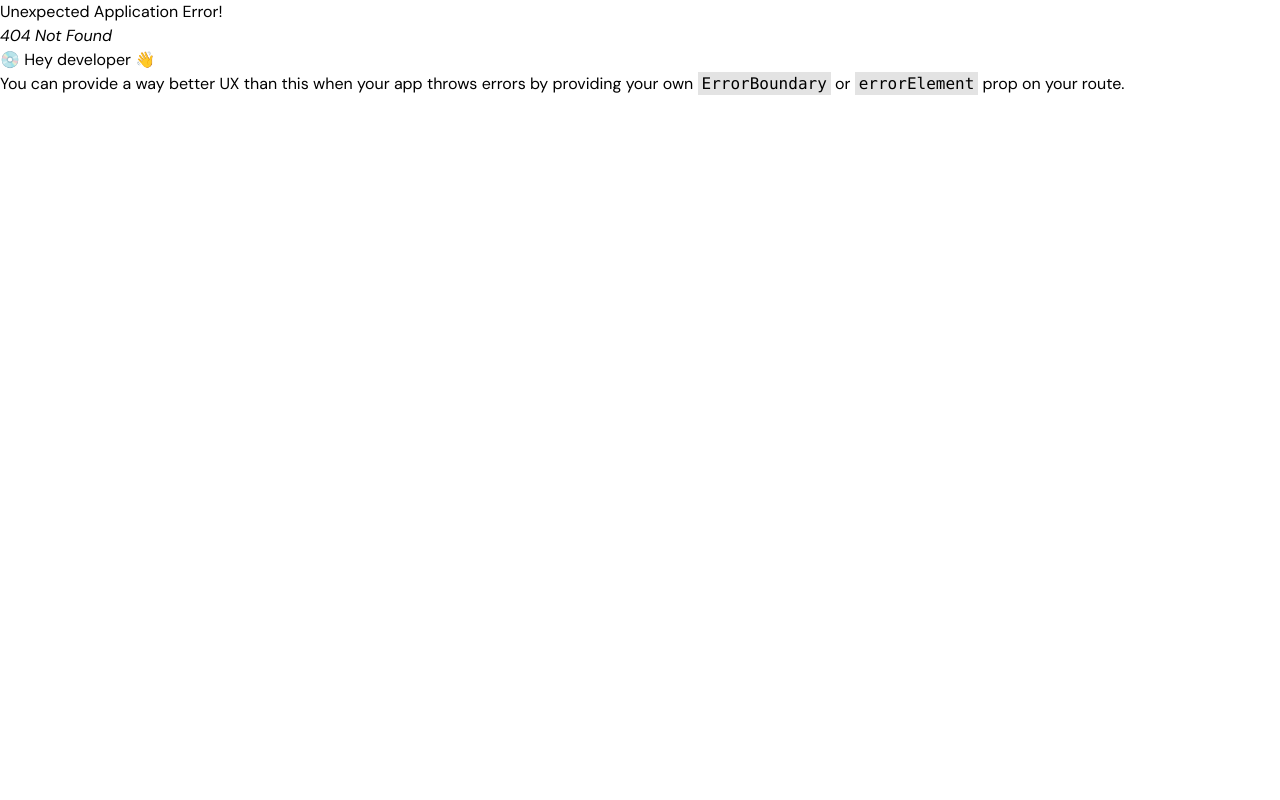
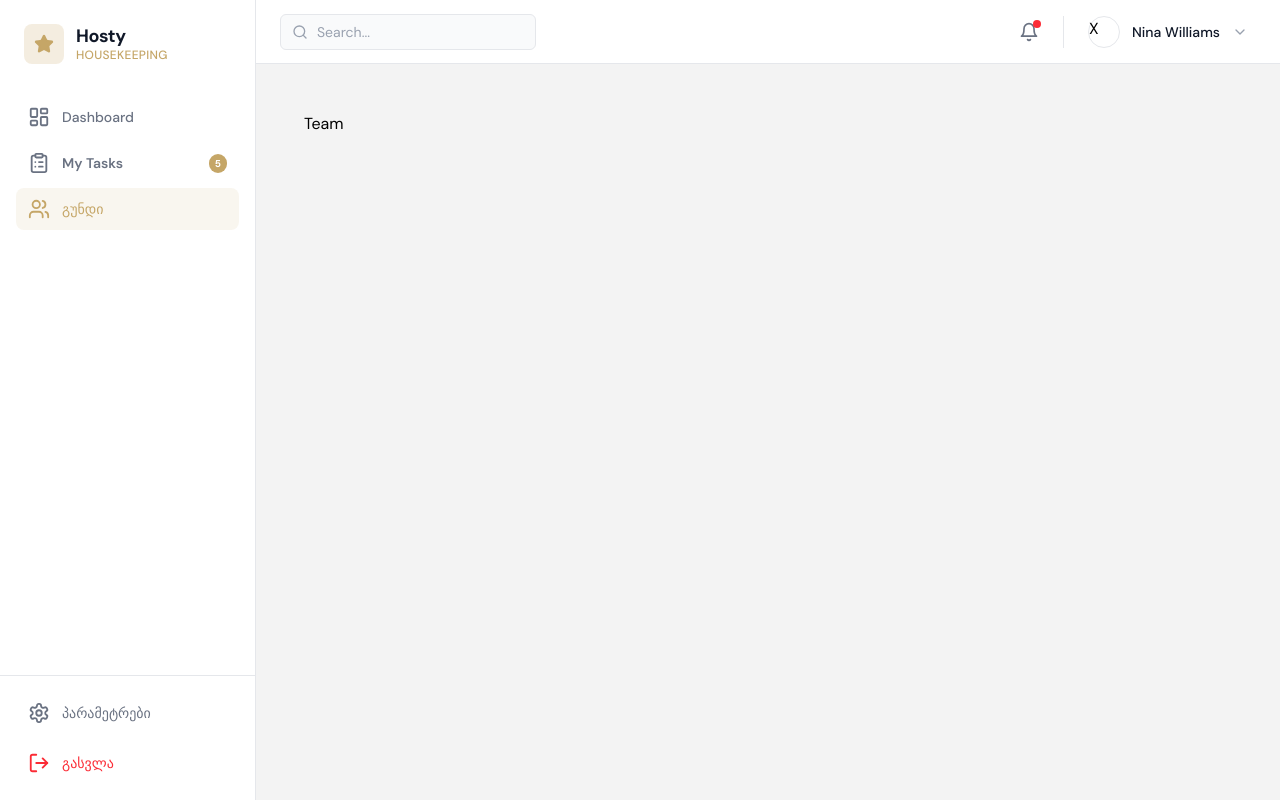
Before and after one commit to AchiGel/hosty_client_staff, a React (Vite) app: page /team in a window 1280 px wide. Before the commit this address had no page. Built offline with nearby package versions, Linux system fonts and the light colour scheme; a web font is replaced by a local one.

Commit message:
fix/refactored aside element

```diff
--- a/src/components/aside/AsideFooter.tsx
+++ b/src/components/aside/AsideFooter.tsx
@@ -5,7 +5,7 @@ const AsideFooter = () => {
     <div className="p-4 mt-auto border-t border-gray-200">
       <Link
         to={"/settings"}
-        className="flex items-center gap-3 px-3 py-2.5 rounded-lg text-gray-500 hover:bg-gray-50 transition-colors group"
+        className="flex items-center gap-3 px-3 py-2.5 rounded-lg transition-colors group text-gray-500 hover:bg-gray-50"
       >
         <svg
           xmlns="http://www.w3.org/2000/svg"
@@ -24,18 +24,7 @@ const AsideFooter = () => {
         </svg>
         <span className="text-sm font-medium">პარამეტრები</span>
       </Link>
-      <Link
-        to={"/user"}
-        className="mt-4 flex items-center gap-3 px-3 pt-2 hover:bg-gray-50 rounded-lg transition-colors"
-      >
-        <div className="h-9 w-9 rounded-full bg-cover bg-center border-2 border-white shadow-sm bg-[#c5a667]/20 flex items-center justify-center text-[#c5a667] font-semibold text-sm">
-          U
-        </div>
-        <div className="flex flex-col flex-1">
-          <p className="text-sm font-semibold text-gray-900">User</p>
-          <p className="text-xs text-gray-500">Housekeeping</p>
-        </div>
-      </Link>
+
       <button className="mt-2 w-full flex items-center gap-3 px-3 py-2.5 rounded-lg text-red-500 hover:bg-red-50 transition-colors group">
         <svg
           xmlns="http://www.w3.org/2000/svg"
--- a/src/components/aside/AsideNav.tsx
+++ b/src/components/aside/AsideNav.tsx
@@ -63,6 +63,31 @@ const AsideNav = () => {
           5
         </span>
       </NavLink>
+      <NavLink
+        to={"/team"}
+        className={({ isActive }) =>
+          `${baseClasses} ${isActive ? activeClasses : inactiveClasses}`
+        }
+      >
+        <svg
+          xmlns="http://www.w3.org/2000/svg"
+          width="24"
+          height="24"
+          viewBox="0 0 24 24"
+          fill="none"
+          stroke="currentColor"
+          strokeWidth="2"
+          strokeLinecap="round"
+          strokeLinejoin="round"
+          className="lucide lucide-users w-5.5 h-5.5 transition-colors group-hover:text-[#c5a667]"
+        >
+          <path d="M16 21v-2a4 4 0 0 0-4-4H6a4 4 0 0 0-4 4v2"></path>
+          <circle cx="9" cy="7" r="4"></circle>
+          <path d="M22 21v-2a4 4 0 0 0-3-3.87"></path>
+          <path d="M16 3.13a4 4 0 0 1 0 7.75"></path>
+        </svg>
+        <span className="font-DM text-sm font-medium">გუნდი</span>
+      </NavLink>
     </nav>
   );
 };
--- a/src/main.tsx
+++ b/src/main.tsx
@@ -10,8 +10,8 @@ import {
 import Home from "./pages/Home.tsx";
 import MyTasks from "./pages/MyTasks.tsx";
 import Settings from "./pages/Settings.tsx";
-import User from "./pages/User.tsx";
 import App from "./App.tsx";
+import Team from "./pages/Team.tsx";
 
 const router = createBrowserRouter(
   createRoutesFromElements(
@@ -19,7 +19,7 @@ const router = createBrowserRouter(
       <Route index element={<Home />} />
       <Route path="/my-tasks" element={<MyTasks />} />
       <Route path="/settings" element={<Settings />} />
-      <Route path="/user" element={<User />} />
+      <Route path="/team" element={<Team />} />
     </Route>,
   ),
 );
--- /dev/null
+++ b/src/pages/Team.tsx
@@ -0,0 +1,5 @@
+const Team = () => {
+  return <div>Team</div>;
+};
+
+export default Team;
--- a/src/pages/User.tsx
+++ /dev/null
@@ -1,5 +0,0 @@
-const User = () => {
-  return <div>User</div>;
-};
-
-export default User;
```
